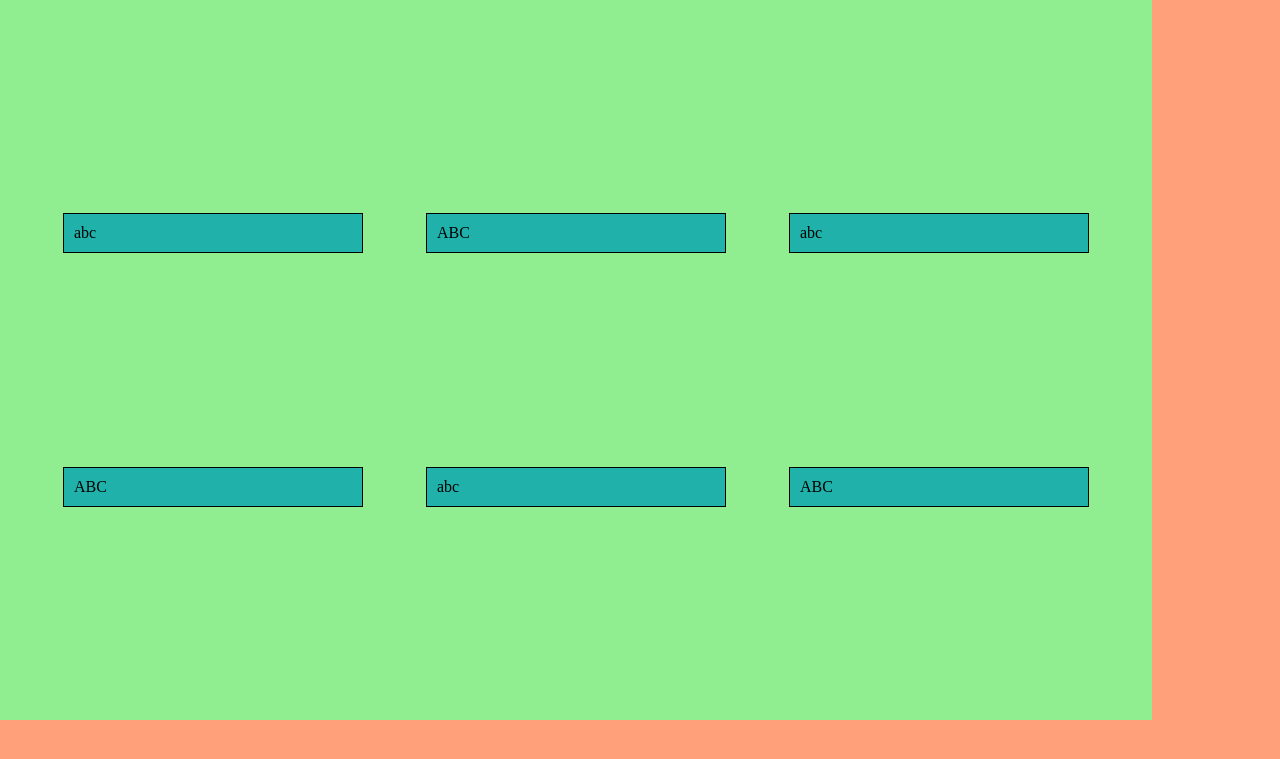
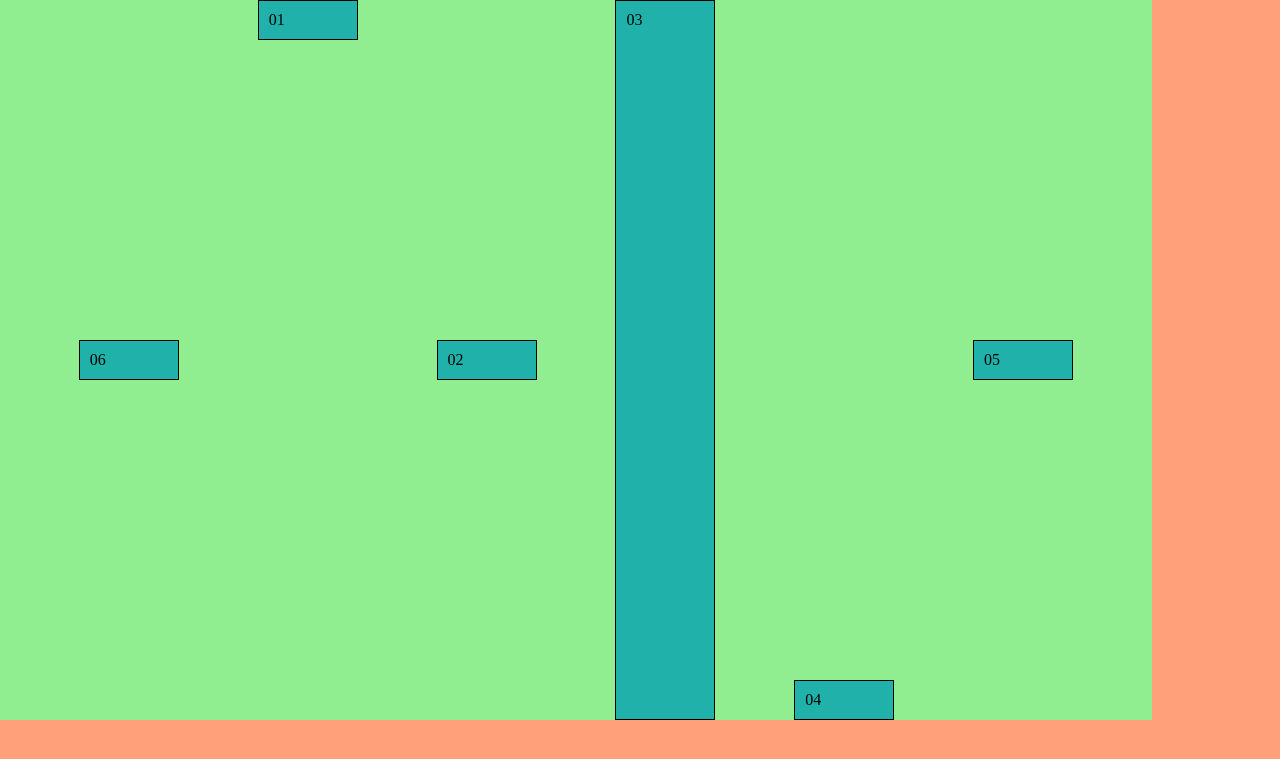
Before and after one commit to JVCasas/Curso_Em_Video, a PHP site: page / in a window 1280 px wide. Shown: the top 759 px of the page. Run offline with PHP 8.4, Linux system fonts and the light colour scheme.

Commit message:
Aula 7 Módulo 5 HTML e CSS

```diff
--- a/HTML5_e_CSS3/Exercicios/EX001_cap_27/index.html
+++ b/HTML5_e_CSS3/Exercicios/EX001_cap_27/index.html
@@ -8,23 +8,23 @@
 </head>
 <body>
     <main>
-        <section>
-            abc
+        <section id="i1">
+            01
         </section>
-        <section>
-            ABC
+        <section id="i2">
+            02
         </section>
-        <section>
-            abc
+        <section id="i3">
+            03
         </section>
-        <section>
-            ABC
+        <section id="i4">
+            04
         </section>
-        <section>
-            abc
+        <section id="i5">
+            05
         </section>
-        <section>
-            ABC
+        <section id="i6">
+            06
         </section>
     </main>
 </body>
--- a/HTML5_e_CSS3/Exercicios/EX001_cap_27/styles/style.css
+++ b/HTML5_e_CSS3/Exercicios/EX001_cap_27/styles/style.css
@@ -14,15 +14,7 @@ main {
     display: flex;
     flex-flow: row wrap;
     justify-content: space-evenly;
-    align-content: space-evenly;
-    /* Propriedade valida apenas quando o valor de flex-wrap for wrap, funcionamento semelhante ao justify content mas para o eixo transversal */
-    /* stretch          -> valor padrão, estica os itens */
-    /* flex-start       -> cola o primeiro item no cross start, sem espaçamento entre os itens */
-    /* flex-end         -> cola o ultimo item no cross end, sem espaçamento entre os itens */
-    /* center           -> centraliza os itens na tela, sem espaçamento entre eles */
-    /* space-between    -> cola o primeiro item no cross start e o ultimo no cross end e distribui espaços entre os itens */
-    /* space-evenly     -> cria espaços uniformes entre os itens e o cross start e cross end */
-    /* space-arround    -> calcula e distrbui o espaço do container igualmente entre os itens e os sentraliza nesse espaço */
+    align-items: center;
     height: 90vh;
     width: 90vw;
     background-color: #90ee90;
@@ -32,5 +24,29 @@ section{
     padding: 10px;
     background-color: #20b2aa;
     border: 1px solid black;
-    width: 300px;
+    width: 100px;
 }
+
+section#i6 {
+    order: -1;
+    /* Propriedade numerica de itens em flex-box que define a ordem de exibição dos itens (valor padrão 0) no caso de valor igual entre elementos prevalece a ordem presente no html */
+    align-self: center;
+}
+
+section#i3 {
+    align-self: stretch;
+    /* propriedade que configura o alinhamento dentro dos itens individualmente no flex-box em relação ao eixo transversal */
+    /* auto             -> herda o alinhamento do pai */
+    /* flex-start       -> cola elementos no cross start */
+    /* flex-end         -> cola elementos no cross end */
+    /* center           -> centraliza os conteúdo */
+    /* stretch          -> estica o conteúdo para ocupar o interior */
+}
+
+section#i1{
+    align-self: flex-start;
+}
+
+section#i4 {
+    align-self: flex-end;
+}
```
